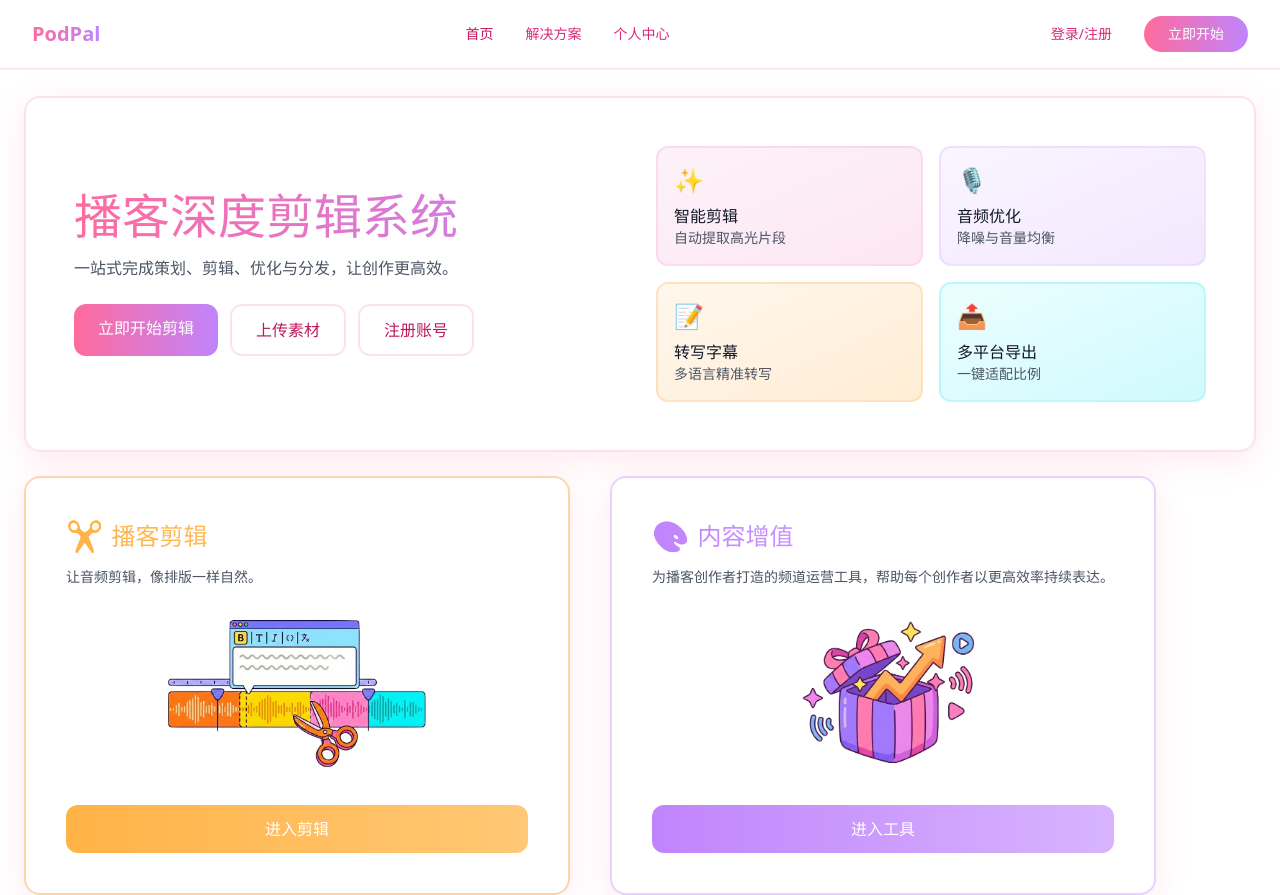
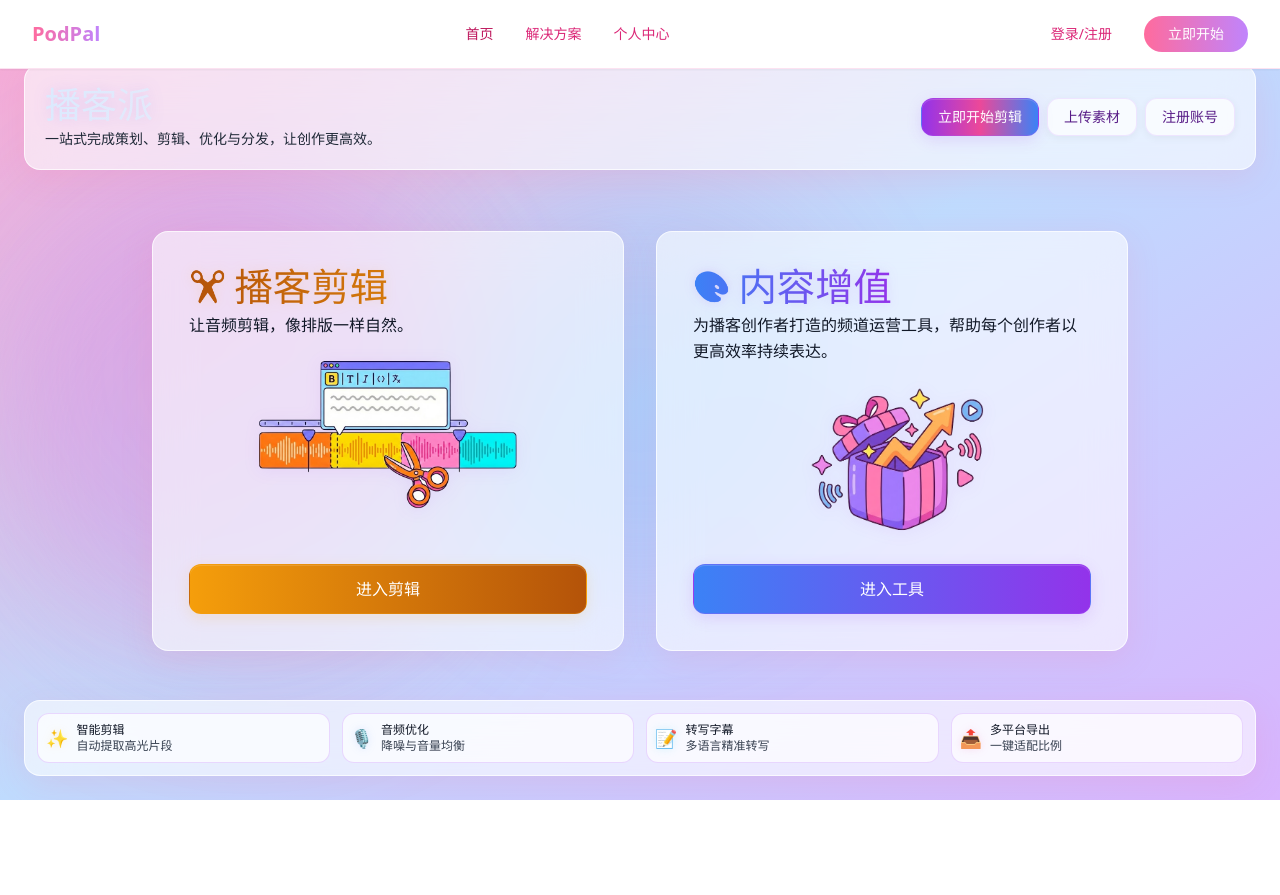
Before and after one commit to just735/podpal, a Vue app in the folder frontend/: page / in a window 1280 px wide. After the commit the page ends 800 px from the top, so only its background shows below. Built offline with nearby package versions, Linux system fonts and the light colour scheme; no server answers.

Commit message:
首页布局调整

```diff
--- a/frontend/src/views/HomeView.vue
+++ b/frontend/src/views/HomeView.vue
@@ -18,123 +18,151 @@ const handleEnterFeature = (route) => {
 </script>
 
 <template>
-  <div class="min-h-screen bg-white flex flex-col">
-    <!-- 顶部横幅 -->
-    <div class="container mx-auto max-w-7xl px-6 pt-24 mb-6">
-      <div class="glass-card rounded-2xl p-8 md:p-12 bg-gradient-to-br from-pink-50/50 to-purple-50/50 border-2 border-pink-200/60">
-        <div class="grid grid-cols-1 md:grid-cols-2 gap-8 items-center">
-          <div>
-            <h1 class="text-4xl md:text-5xl font-bold mb-4 bg-gradient-to-r from-[#FF6B9D] to-[#C084FC] bg-clip-text text-transparent">播客深度剪辑系统</h1>
-            <p class="text-gray-600 mb-6">一站式完成策划、剪辑、优化与分发，让创作更高效。</p>
-            <div class="flex flex-wrap gap-3">
-              <RouterLink to="/clip-studio" class="px-6 py-3 rounded-xl bg-gradient-to-r from-[#FF6B9D] to-[#C084FC] text-white font-bold hover:shadow-lg hover:scale-105 transition">立即开始剪辑</RouterLink>
-              <RouterLink to="/materials" class="px-6 py-3 rounded-xl bg-white border-2 border-pink-200/60 text-pink-700 hover:bg-pink-50 transition">上传素材</RouterLink>
-              <RouterLink to="/register" class="px-6 py-3 rounded-xl bg-white border-2 border-pink-200/60 text-pink-700 hover:bg-pink-50 transition">注册账号</RouterLink>
-            </div>
+  <!-- 稍深粉蓝渐变底色：色彩饱满，梦幻且有质感，无生硬分界 -->
+  <div class="min-h-screen flex flex-col relative overflow-hidden bg-gradient-to-br from-pink-300 via-blue-200 to-purple-300">
+    <!-- 叠加双层柔焦光晕，强化梦幻感，模糊色彩分界，呼应深渐变 -->
+    <div class="absolute inset-0 pointer-events-none">
+      <div class="absolute top-1/4 left-1/6 w-[500px] h-[500px] rounded-full bg-pink-400/20 blur-3xl"></div>
+      <div class="absolute bottom-1/4 right-1/6 w-[450px] h-[450px] rounded-full bg-purple-400/20 blur-3xl"></div>
+      <div class="absolute top-1/2 left-1/2 -translate-x-1/2 -translate-y-1/2 w-[400px] h-[400px] rounded-full bg-blue-400/20 blur-3xl"></div>
+    </div>
+
+    <!-- 顶部横幅（适配深粉蓝渐变，磨砂玻璃+精致光影） -->
+    <div class="w-full px-6 pt-16 pb-3 relative z-10">
+      <div class="glass-card rounded-2xl p-3 md:p-5 border border-white/70 shadow-[0_4px_20px_rgba(139,92,246,0.1),0_1px_3px_rgba(59,130,246,0.08),inset_0_1px_0_rgba(255,255,255,0.9)]">
+        <div class="flex flex-col md:flex-row items-center justify-between gap-2 md:gap-0 w-full">
+          <div class="flex-1 text-center md:text-left">
+            <h1 class="text-3xl md:text-4xl font-bold mb-1 bg-gradient-to-r from-[#DBEAFE] via-[#FCE7F3] to-[#EDE9FE] bg-clip-text text-transparent drop-shadow-[0_0_8px_rgba(79,70,229,0.15)]">播客派</h1>
+            <p class="text-gray-800 text-sm">一站式完成策划、剪辑、优化与分发，让创作更高效。</p>
           </div>
-          <div class="grid grid-cols-2 gap-4">
-            <div class="rounded-xl p-4 bg-gradient-to-br from-pink-50 to-pink-100 border-2 border-pink-200/60">
-              <div class="text-2xl">✨</div>
-              <div class="mt-2 text-gray-900 font-semibold">智能剪辑</div>
-              <div class="text-sm text-gray-600">自动提取高光片段</div>
-            </div>
-            <div class="rounded-xl p-4 bg-gradient-to-br from-purple-50 to-purple-100 border-2 border-purple-200/60">
-              <div class="text-2xl">🎙️</div>
-              <div class="mt-2 text-gray-900 font-semibold">音频优化</div>
-              <div class="text-sm text-gray-600">降噪与音量均衡</div>
-            </div>
-            <div class="rounded-xl p-4 bg-gradient-to-br from-orange-50 to-orange-100 border-2 border-orange-200/60">
-              <div class="text-2xl">📝</div>
-              <div class="mt-2 text-gray-900 font-semibold">转写字幕</div>
-              <div class="text-sm text-gray-600">多语言精准转写</div>
-            </div>
-            <div class="rounded-xl p-4 bg-gradient-to-br from-cyan-50 to-cyan-100 border-2 border-cyan-200/60">
-              <div class="text-2xl">📤</div>
-              <div class="mt-2 text-gray-900 font-semibold">多平台导出</div>
-              <div class="text-sm text-gray-600">一键适配比例</div>
-            </div>
+          <div class="flex flex-wrap gap-2 justify-center md:justify-end">
+            <!-- 悬浮按钮（适配深粉蓝渐变，立体光影） -->
+            <RouterLink to="/clip-studio" class="px-4 py-2 rounded-xl bg-gradient-to-r from-[#9333EA] via-[#EC4899] to-[#3B82F6] text-white font-bold hover:shadow-[0_8px_25px_rgba(147,51,234,0.25),0_0_12px_rgba(236,72,153,0.2)] hover:-translate-y-1 hover:border-purple-200/70 transition-all duration-300 text-sm border border-purple-500/30 shadow-[0_4px_15px_rgba(147,51,234,0.15),inset_0_1px_0_rgba(255,255,255,0.15)]">立即开始剪辑</RouterLink>
+            <RouterLink to="/materials" class="px-4 py-2 rounded-xl bg-white/70 border border-purple-300/30 text-purple-900 hover:bg-white/90 hover:shadow-[0_4px_15px_rgba(147,51,234,0.08)] hover:-translate-y-0.5 transition-all duration-300 text-sm shadow-[0_2px_8px_rgba(0,0,0,0.05)]">上传素材</RouterLink>
+            <RouterLink to="/register" class="px-4 py-2 rounded-xl bg-white/70 border border-purple-300/30 text-purple-900 hover:bg-white/90 hover:shadow-[0_4px_15px_rgba(147,51,234,0.08)] hover:-translate-y-0.5 transition-all duration-300 text-sm shadow-[0_2px_8px_rgba(0,0,0,0.05)]">注册账号</RouterLink>
           </div>
         </div>
       </div>
     </div>
 
-    <!-- 主要内容区域 -->
-    <div class="container mx-auto max-w-7xl px-6 flex-1 flex items-center">
-      <div class="grid grid-cols-1 md:grid-cols-2 gap-8 md:gap-10 items-stretch justify-center">
-        <!-- 播客策划室 - 暂时注释掉 -->
-        <!--
-        <div class="glass-card rounded-2xl p-8 md:p-10 hover:shadow-xl hover:-translate-y-1 transition-all duration-300 cursor-pointer group border-2 border-pink-300/60 bg-gradient-to-br from-pink-50 to-pink-100 flex flex-col shadow-lg">
-          <div class="mb-6">
-            <h2 class="text-2xl font-bold bg-gradient-to-r from-[#FF6B9D] to-[#FF8FAB] bg-clip-text text-transparent mb-3 flex items-center gap-2">
-              <span class="text-3xl">💡</span>
-              播客策划室
-            </h2>
-            <p class="text-gray-600 leading-relaxed text-sm">
-              输入播客核心信息，AI助你一键生成专业策划方案。
-            </p>
-          </div>
-
-          <div class="mb-8 h-40 flex items-center justify-center">
-            <img :src="firstImage" alt="播客策划流程" class="h-full w-auto object-contain" />
-          </div>
-
-          <button
-            @click="handleEnterFeature('/projects?action=create')"
-            class="w-full py-3 bg-gradient-to-r from-[#FF6B9D] to-[#FF8FAB] text-white rounded-xl hover:shadow-lg hover:scale-105 transition-all font-bold mt-auto"
-          >
-            进入策划室
-          </button>
-        </div>
-        -->
-
-        <!-- 播客剪辑 -->
-        <div class="glass-card rounded-2xl p-8 md:p-10 hover:shadow-xl hover:-translate-y-1 transition-all duration-300 cursor-pointer group border-2 border-orange-300/60 bg-gradient-to-br from-orange-50 to-orange-100 flex flex-col shadow-lg">
-          <div class="mb-6">
-            <h2 class="text-2xl font-bold bg-gradient-to-r from-[#FFB347] to-[#FFC875] bg-clip-text text-transparent mb-3 flex items-center gap-2">
+    <!-- 主要内容区域（核心卡片，适配深粉蓝渐变，多层悬浮光影） -->
+    <div class="container mx-auto max-w-5xl px-6 flex-1 flex items-center justify-center relative z-10 py-3">
+      <div class="grid grid-cols-1 md:grid-cols-2 gap-6 md:gap-8 items-stretch justify-center w-full">
+        <!-- 播客剪辑卡片 -->
+        <div class="glass-card rounded-2xl p-6 md:p-9 hover:shadow-[0_12px_35px_rgba(147,51,234,0.15),0_0_15px_rgba(245,158,11,0.08),inset_0_1px_0_rgba(255,255,255,0.9)] hover:-translate-y-1 transition-all duration-300 cursor-pointer group border border-white/70 flex flex-col shadow-[0_6px_20px_rgba(147,51,234,0.1),0_1px_3px_rgba(245,158,11,0.08),inset_0_1px_0_rgba(255,255,255,0.9)]">
+          <div class="mb-4">
+            <h2 class="text-2xl md:text-[clamp(1.5rem,3vw,2.5rem)] font-bold bg-gradient-to-r from-[#B45309] to-[#F59E0B] bg-clip-text text-transparent mb-2 flex items-center gap-2 drop-shadow-[0_0_6px_rgba(245,158,11,0.15)]">
               <span class="text-3xl">✂️</span>
               播客剪辑
             </h2>
-            <p class="text-gray-600 leading-relaxed text-sm">
+            <p class="text-gray-900 leading-relaxed text-base">
               让音频剪辑，像排版一样自然。
             </p>
           </div>
 
-          <div class="mb-8 h-40 flex items-center justify-center">
-            <img :src="secondImage" alt="播客剪辑" class="h-full w-auto object-contain" />
+          <div class="mb-6 h-40 flex items-center justify-center">
+            <img :src="secondImage" alt="播客剪辑" class="h-full w-auto object-contain drop-shadow-[0_2px_8px_rgba(147,51,234,0.08)]" />
           </div>
 
+          <!-- 核心悬浮按钮（适配深粉蓝渐变） -->
           <button
             @click="handleEnterFeature('/clip-studio')"
-            class="w-full py-3 bg-gradient-to-r from-[#FFB347] to-[#FFC875] text-white rounded-xl hover:shadow-lg hover:scale-105 transition-all font-bold mt-auto"
+            class="w-full py-3 bg-gradient-to-r from-[#F59E0B] to-[#B45309] text-white rounded-xl hover:shadow-[0_8px_25px_rgba(245,158,11,0.25),0_0_10px_rgba(245,158,11,0.2)] hover:-translate-y-1 hover:border-amber-200/70 transition-all duration-300 font-bold mt-auto text-base border border-amber-500/30 shadow-[0_4px_15px_rgba(245,158,11,0.15),inset_0_1px_0_rgba(255,255,255,0.15)]"
           >
             进入剪辑
           </button>
         </div>
 
-        <!-- 内容增值工具 -->
-        <div class="glass-card rounded-2xl p-8 md:p-10 hover:shadow-xl hover:-translate-y-1 transition-all duration-300 cursor-pointer group border-2 border-purple-300/60 bg-gradient-to-br from-purple-50 to-purple-100 flex flex-col shadow-lg">
-          <div class="mb-6">
-            <h2 class="text-2xl font-bold bg-gradient-to-r from-[#C084FC] to-[#D8B4FE] bg-clip-text text-transparent mb-3 flex items-center gap-2">
+        <!-- 内容增值工具卡片 -->
+        <div class="glass-card rounded-2xl p-6 md:p-9 hover:shadow-[0_12px_35px_rgba(147,51,234,0.15),0_0_15px_rgba(59,130,246,0.08),inset_0_1px_0_rgba(255,255,255,0.9)] hover:-translate-y-1 transition-all duration-300 cursor-pointer group border border-white/70 flex flex-col shadow-[0_6px_20px_rgba(147,51,234,0.1),0_1px_3px_rgba(59,130,246,0.08),inset_0_1px_0_rgba(255,255,255,0.9)]">
+          <div class="mb-4">
+            <h2 class="text-2xl md:text-[clamp(1.5rem,3vw,2.5rem)] font-bold bg-gradient-to-r from-[#3B82F6] via-[#9333EA] to-[#EC4899] bg-clip-text text-transparent mb-2 flex items-center gap-2 drop-shadow-[0_0_6px_rgba(147,51,234,0.15)]">
               <span class="text-3xl">🎨</span>
               内容增值
             </h2>
-            <p class="text-gray-600 leading-relaxed text-sm">
+            <p class="text-gray-900 leading-relaxed text-base">
               为播客创作者打造的频道运营工具，帮助每个创作者以更高效率持续表达。
             </p>
           </div>
 
-          <div class="mb-8 h-40 flex items-center justify-center">
-            <img :src="thirdImage" alt="内容增值" class="h-full w-auto object-contain" />
+          <div class="mb-6 h-40 flex items-center justify-center">
+            <img :src="thirdImage" alt="内容增值" class="h-full w-auto object-contain drop-shadow-[0_2px_8px_rgba(147,51,234,0.08)]" />
           </div>
 
+          <!-- 核心悬浮按钮（适配深粉蓝渐变） -->
           <button
             @click="handleEnterFeature('/tools')"
-            class="w-full py-3 bg-gradient-to-r from-[#C084FC] to-[#D8B4FE] text-white rounded-xl hover:shadow-lg hover:scale-105 transition-all font-bold mt-auto"
+            class="w-full py-3 bg-gradient-to-r from-[#3B82F6] to-[#9333EA] text-white rounded-xl hover:shadow-[0_8px_25px_rgba(147,51,234,0.25),0_0_10px_rgba(59,130,246,0.2)] hover:-translate-y-1 hover:border-purple-200/70 transition-all duration-300 font-bold mt-auto text-base border border-purple-500/30 shadow-[0_4px_15px_rgba(147,51,234,0.15),inset_0_1px_0_rgba(255,255,255,0.15)]"
           >
             进入工具
           </button>
         </div>
       </div>
     </div>
+
+    <!-- 底部功能行（适配深粉蓝渐变，精致光影） -->
+    <div class="w-full px-6 pb-6 relative z-10">
+      <div class="glass-card rounded-2xl p-2 md:p-3 border border-white/70 shadow-[0_4px_15px_rgba(147,51,234,0.1),inset_0_1px_0_rgba(255,255,255,0.9)] w-full">
+        <div class="grid grid-cols-1 sm:grid-cols-2 md:grid-cols-4 gap-2 md:gap-3">
+          <div class="rounded-xl p-2 bg-white/70 hover:bg-white/90 hover:shadow-[0_2px_8px_rgba(147,51,234,0.08),0_0_6px_rgba(245,158,11,0.08)] hover:-translate-y-0.5 transition-all duration-300 flex items-center gap-2 border border-purple-300/50">
+            <div class="text-lg text-amber-600 drop-shadow-[0_0_4px_rgba(245,158,11,0.15)]">✨</div>
+            <div>
+              <div class="text-gray-900 font-semibold text-xs">智能剪辑</div>
+              <div class="text-xs text-gray-700">自动提取高光片段</div>
+            </div>
+          </div>
+          <div class="rounded-xl p-2 bg-white/70 hover:bg-white/90 hover:shadow-[0_2px_8px_rgba(147,51,234,0.08),0_0_6px_rgba(59,130,246,0.08)] hover:-translate-y-0.5 transition-all duration-300 flex items-center gap-2 border border-purple-300/50">
+            <div class="text-lg text-blue-600 drop-shadow-[0_0_4px_rgba(59,130,246,0.15)]">🎙️</div>
+            <div>
+              <div class="text-gray-900 font-semibold text-xs">音频优化</div>
+              <div class="text-xs text-gray-700">降噪与音量均衡</div>
+            </div>
+          </div>
+          <div class="rounded-xl p-2 bg-white/70 hover:bg-white/90 hover:shadow-[0_2px_8px_rgba(147,51,234,0.08),0_0_6px_rgba(34,211,238,0.08)] hover:-translate-y-0.5 transition-all duration-300 flex items-center gap-2 border border-purple-300/50">
+            <div class="text-lg text-cyan-600 drop-shadow-[0_0_4px_rgba(34,211,238,0.15)]">📝</div>
+            <div>
+              <div class="text-gray-900 font-semibold text-xs">转写字幕</div>
+              <div class="text-xs text-gray-700">多语言精准转写</div>
+            </div>
+          </div>
+          <div class="rounded-xl p-2 bg-white/70 hover:bg-white/90 hover:shadow-[0_2px_8px_rgba(147,51,234,0.08),0_0_6px_rgba(236,72,153,0.08)] hover:-translate-y-0.5 transition-all duration-300 flex items-center gap-2 border border-purple-300/50">
+            <div class="text-lg text-pink-600 drop-shadow-[0_0_4px_rgba(236,72,153,0.15)]">📤</div>
+            <div>
+              <div class="text-gray-900 font-semibold text-xs">多平台导出</div>
+              <div class="text-xs text-gray-700">一键适配比例</div>
+            </div>
+          </div>
+        </div>
+      </div>
+    </div>
   </div>
 </template>
+
+<style scoped>
+/* 升级磨砂玻璃效果，适配深粉蓝渐变底色（透明白色磨砂，高区分度+饱满质感） */
+.glass-card {
+  background: rgba(255, 255, 255, 0.6);
+  backdrop-filter: blur(20px);
+  -webkit-backdrop-filter: blur(20px);
+}
+
+/* 滚动条适配深粉蓝梦幻渐变主题 */
+::-webkit-scrollbar {
+  width: 8px;
+  height: 8px;
+}
+
+::-webkit-scrollbar-thumb {
+  background: rgba(147, 51, 234, 0.25);
+  border-radius: 4px;
+  box-shadow: 0 2px 4px rgba(236, 72, 153, 0.08);
+}
+
+::-webkit-scrollbar-thumb:hover {
+  background: rgba(147, 51, 234, 0.35);
+}
+
+::-webkit-scrollbar-track {
+  background: rgba(255, 255, 255, 0.8);
+}
+</style>
```
